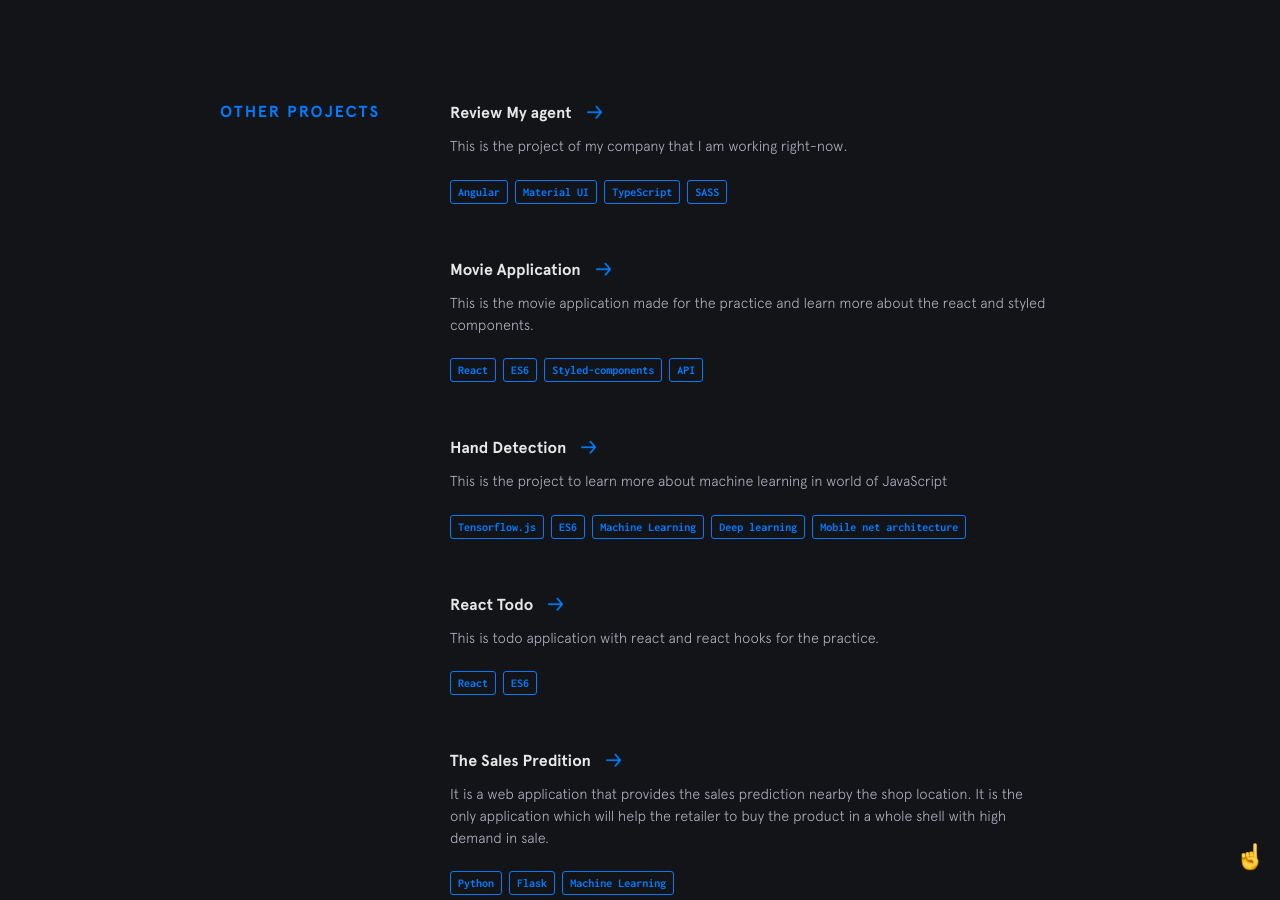
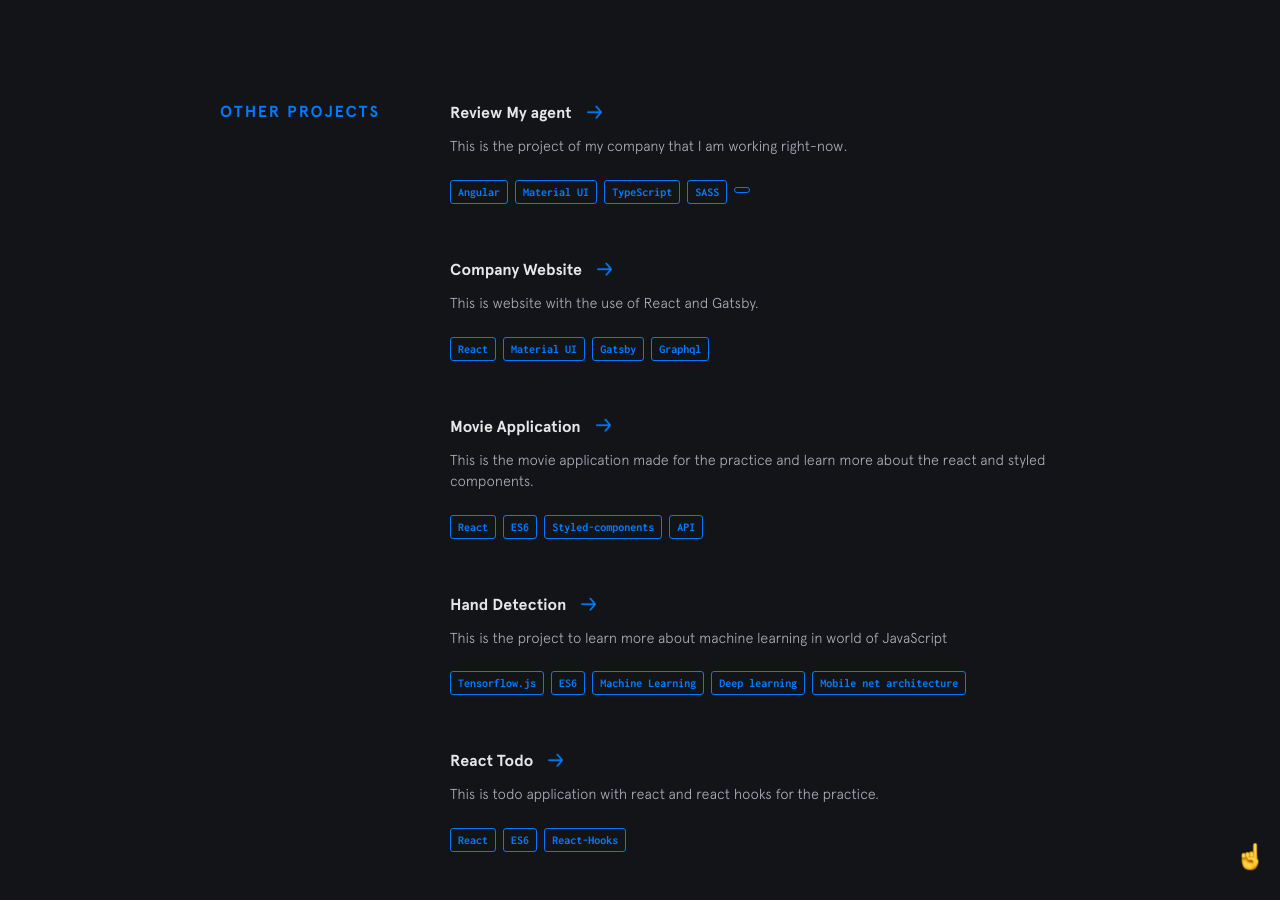
Before and after one commit to aminvishvam/aminvishvam.github.io, a Jekyll site: the page built from index.html, in a window 1280 px wide and 900 px high, scrolled down 2368 px. Built offline with Jekyll 4.4.1, drawn with Linux system fonts in a browser that asks for light colours; nearby versions of some CDN libraries.

Commit message:
Update other-projects.yml

```diff
--- a/_data/other-projects.yml
+++ b/_data/other-projects.yml
@@ -7,6 +7,16 @@
     - thing: Material UI
     - thing: TypeScript
     - thing: SASS
+    - name: Review My agent
+
+- name: Company Website
+  description: This is website with the use of React and Gatsby.
+  used:
+    - thing: React
+    - thing: Material UI
+    - thing: Gatsby
+    - thing: Graphql
+
 
 - name: Movie Application
   url: https://movie-a.netlify.app/
@@ -36,6 +46,7 @@
   used:
     - thing: React
     - thing: ES6
+    - thing: React-Hooks
 
 - name: The Sales Predition
   url: https://github.com/aminvishvam/the-sales-prediction-
```
